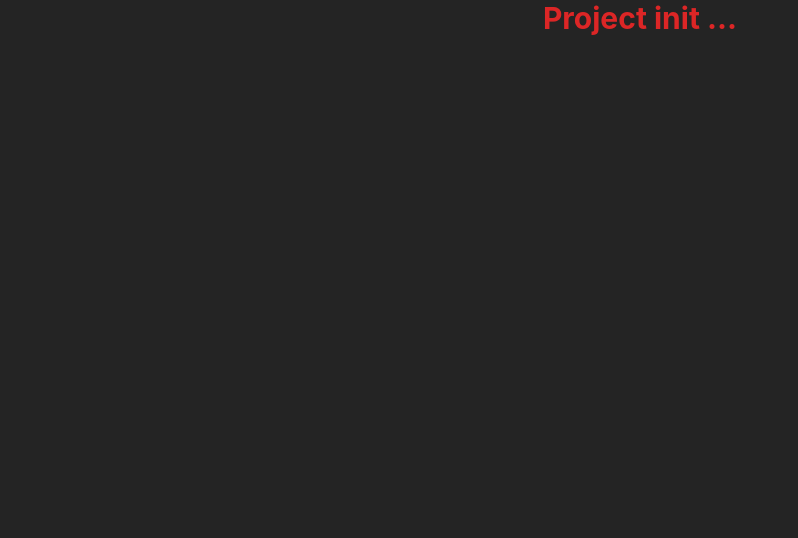
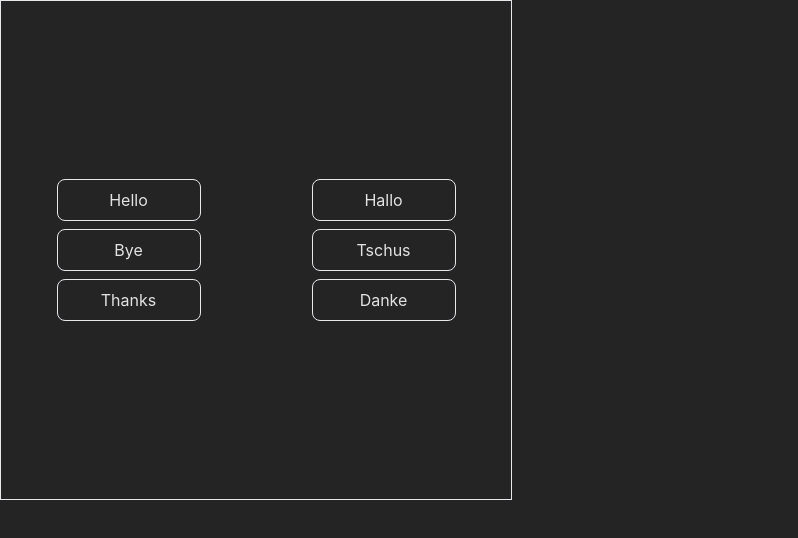
Before and after one commit to AngelDarco/match-words, a React (Vite) app: page / in a window 1280 px wide. Shown: the top 538 px of the page, without its empty margins (0-798 px from the left). Built offline with nearby package versions, Linux system fonts and the light colour scheme.

Commit message:
:hammer: react redux used

```diff
--- a/src/App.tsx
+++ b/src/App.tsx
@@ -1,9 +1,6 @@
+import CardsContainer from "./components/CardsContainer";
 function App() {
-  return (
-    <h1 className="text-3xl font-bold text-red-600 text-center">
-      Project init ...
-    </h1>
-  );
+  return <CardsContainer />;
 }
 
 export default App;
--- /dev/null
+++ b/src/components/Card.tsx
@@ -0,0 +1,30 @@
+import { useDispatch, useSelector } from "react-redux";
+import { RootState } from "../redux/store";
+import { word, translation } from "../redux/slices/matchs";
+
+interface Card extends React.PropsWithChildren {
+  card: string;
+  match?: boolean;
+}
+export default function Card({ card, match }: Card) {
+  const matchs = useSelector((state: RootState) => state.match);
+  const dispatch = useDispatch();
+
+  const handlerMatches = (e: any) => {
+    const words = e.target.innerHTML;
+    if (matchs.word === "") {
+      dispatch(word(words));
+    } else dispatch(translation(words));
+  };
+
+  return (
+    <div
+      className={`max-w-36 min-w-36 border rounded-lg p-2 flex align-center justify-center ${
+        match ? "bg-green-800" : match === false ? "bg-red-800" : ""
+      }`}
+      onClick={handlerMatches}
+    >
+      {card}{" "}
+    </div>
+  );
+}
--- /dev/null
+++ b/src/components/CardsContainer.tsx
@@ -0,0 +1,31 @@
+// import { useState } from "react";
+import Card from "./Card";
+
+export default function CardsContainer() {
+  const words1 = ["Hello", "Bye", "Thanks"];
+  const words2 = ["Hallo", "Tschus", "Danke"];
+  // const [match, setMatch] = useState<boolean>();
+
+  // useEffect(() => {
+  //   if (match === undefined) return;
+  //   const id = setTimeout(() => {
+  //     setMatch(undefined);
+  //   }, 1000);
+  //   return () => clearTimeout(id);
+  // }, [match]);
+
+  return (
+    <div className="max-w-lg border h-[500px] flex items-center justify-center">
+      <section className="w-full h-full flex flex-col items-center justify-center gap-2 hover:[&>div]:bg-slate-800 ">
+        {words1.map((w, i) => (
+          <Card key={i} card={w} match={undefined} />
+        ))}
+      </section>
+      <section className="w-full h-full flex flex-col items-center justify-center gap-2 hover:[&>div]:bg-slate-800">
+        {words2.map((w, i) => (
+          <Card key={i} card={w} match={undefined} />
+        ))}
+      </section>
+    </div>
+  );
+}
--- a/src/main.tsx
+++ b/src/main.tsx
@@ -1,10 +1,14 @@
-import { StrictMode } from 'react'
-import { createRoot } from 'react-dom/client'
-import App from './App.tsx'
-import './index.css'
+import { StrictMode } from "react";
+import { createRoot } from "react-dom/client";
+import App from "./App.tsx";
+import "./index.css";
+import { Provider } from "react-redux";
+import { store } from "./redux/store.ts";
 
-createRoot(document.getElementById('root')!).render(
+createRoot(document.getElementById("root")!).render(
   <StrictMode>
-    <App />
-  </StrictMode>,
-)
+    <Provider store={store}>
+      <App />
+    </Provider>
+  </StrictMode>
+);
```
